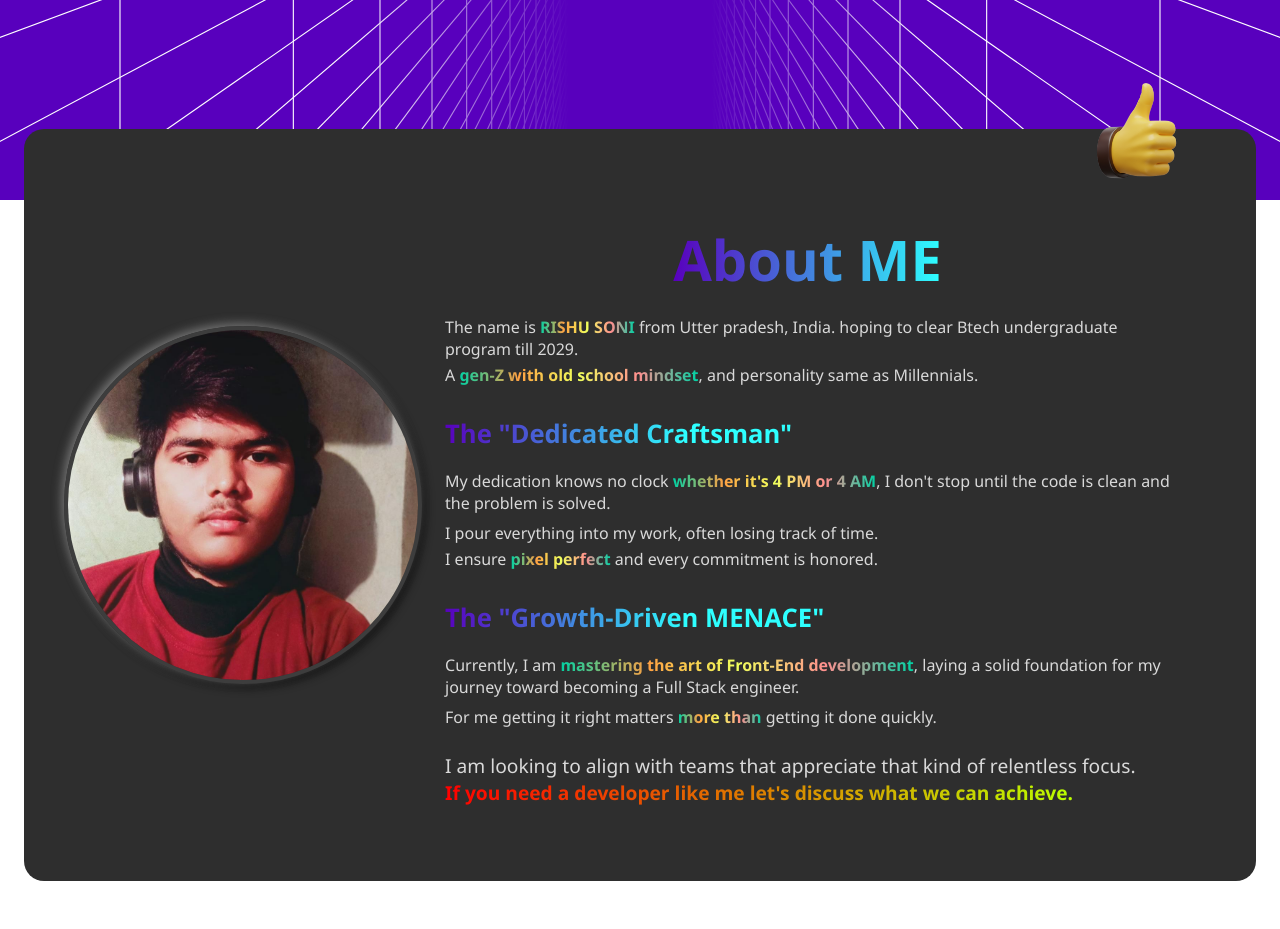
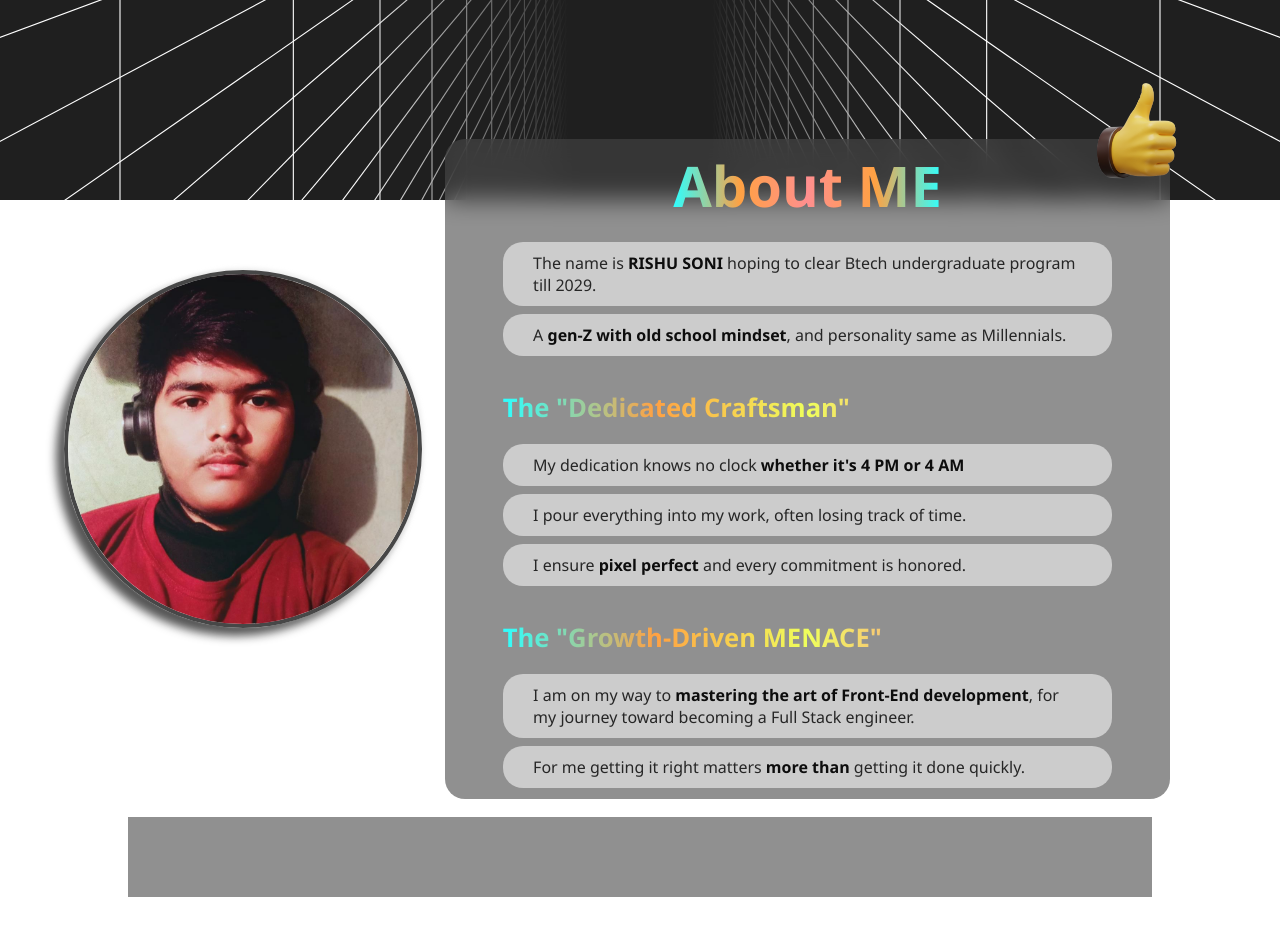
Before and after one commit to Rishu-Soni/Portfolio_Rishu-2025, a React (Vite) app: page / in a window 1280 px wide. Shown: the part 600-1529 px from the top of the page. After the commit the page ends 1497 px from the top, so only its background shows below. Built offline with nearby package versions, Linux system fonts and the light colour scheme.

Commit message:
Change the UI, try to improve the coloring of website.

```diff
--- a/src/About.jsx
+++ b/src/About.jsx
@@ -5,16 +5,16 @@ import "./CSS/About.css";
 function About() {
   return (
     <section className="aboutSection">
+      <div className="aboutDiv">
         <div className="PhotoDiv">
           <img src={myIMG} alt="My_Photo" className="My_Photo" />
         </div>
         <div className="textDiv">
           <h2 className="About_title">About ME</h2>
           <p className="aboutPara">
-          The name is <p className="highlight"> RISHU SONI</p> from Utter
-          pradesh, India. hoping to clear Btech undergraduate program till 2029.
+            The name is <p className="highlight"> RISHU SONI</p> hoping to clear Btech undergraduate program till 2029.
           </p>
-        <p>
+          <p className="aboutPara">
             A <p className="highlight">gen-Z with old school mindset</p>, and
             personality same as Millennials.
           </p>
@@ -23,30 +23,30 @@ function About() {
           <h3 className="About_subtitle">The "Dedicated Craftsman" </h3>
 
           <p className="aboutPara">
-          My dedication knows no clock <p className="highlight"> whether it's 4 PM or 4 AM</p>, I don't stop
-          until the code is clean and the problem is solved.
+            My dedication knows no clock <p className="highlight"> whether it's 4 PM or 4 AM</p>
           </p>
           <p className="aboutPara">
             I pour everything into my work, often losing track of time. </p>
-        <p>I ensure  <p className="highlight">pixel perfect  </p> and every commitment is honored.
+          <p className="aboutPara">I ensure  <p className="highlight">pixel perfect  </p> and every commitment is honored.
           </p>
 
           <h3 className="About_subtitle">The "Growth-Driven MENACE"</h3>
 
 
           <p className="aboutPara">
-          Currently, I am <p className="highlight">
+            I am on my way to <p className="highlight">
               mastering the art of Front-End development
             </p>
-          , laying a solid foundation for my journey toward becoming a Full
+            , for my journey toward becoming a Full
             Stack engineer.
           </p>
           <p className="aboutPara">
             For me  getting it right matters <p className="highlight">more than </p> getting it done quickly.
           </p>
-        <p className="Appeal_para"> I
-          am looking to align with teams that appreciate that kind of relentless
-          focus.<p className="highlight_appeal">  If you need a developer like me let's discuss what we can achieve.</p></p>
+        </div>
+      </div>
+      <div className="about_Skills ">
+
       </div>
     </section>
   );
--- a/src/CSS/About.css
+++ b/src/CSS/About.css
@@ -1,14 +1,18 @@
 .aboutSection {
+  justify-self: center;
+  align-items: center;
+  position:static;
+  display: flex;
+  flex-direction: column;
+}
+.aboutDiv {
   margin: 80vh 0 6vh 0;
   justify-self: center;
-  height: 94vh;
+  height: 80vh;
   width: 90vw;
   max-width: 1600px;
-  background-color: var(--theme_backgroundColor_Deep);
-  position: static;
+  /* position: static; */
   display: flex;
-  border-radius: 20px;
-  padding: 0 40px;
 }
 
 .PhotoDiv {
@@ -26,24 +30,38 @@
   height: 350px;
   width: 350px;
   border: 4px solid var(--theme_backgroundColor_Front);
-  box-shadow: -3px -3px 10px var(--theme_Light_shadow_color),
-    3px 3px 10px var(--theme_Dark_shadow_color);
+  box-shadow: 2px -2px 4px var(--theme_Light_shadow_color),
+    -8px 8px 10px var(--theme_Dark_shadow_color);
 }
 
 .textDiv {
   display: flex;
   flex-direction: column;
   justify-content: center;
+  width: 90%;
   height: 100%;
   margin: 10px 4% 10px 2%;
   color: var(--theme_ParaText_color);
+  background-color: hsla(0, 0%, 28%, 0.6);
+  backdrop-filter: blur(12px);
+  -webkit-backdrop-filter: blur(10px);
+
+  border-radius: 20px;
+  padding: 10px 5%;
 }
 
 .About_title {
   display: inline-block;
   font-size: 3.5rem;
   font-weight: 700;
-  background: linear-gradient(90deg, var(--Hero_Color1), var(--Hero_Color2));
+  background: linear-gradient(
+    90deg,
+    var(--Hero_Color2),
+    rgb(255, 161, 67),
+    hsl(0, 100%, 78%),
+    rgb(255, 161, 67),
+    var(--Hero_Color2)
+  );
   -webkit-background-clip: text;
   -webkit-text-fill-color: transparent;
   background-clip: text;
@@ -54,7 +72,15 @@
   margin: 30px 0 15px;
   font-size: 1.6rem;
   font-weight: 700;
-  background: linear-gradient(90deg, var(--Hero_Color1), var(--Hero_Color2), var(--Hero_Color2), var(--Hero_Color2));
+  color: var(--Hero_Color1);
+  background: linear-gradient(
+    90deg,
+    var(--Hero_Color2),
+    rgb(255, 161, 67),
+    hsl(66, 100%, 68%),
+    hsl(0, 100%, 78%),
+    var(--Hero_Color2)
+  );
   -webkit-background-clip: text;
   -webkit-text-fill-color: transparent;
   background-clip: text;
@@ -62,40 +88,23 @@
 
 .highlight {
   display: inline-block;
-  font-weight: 700;
-  color: #00cb9f;
-  background: linear-gradient(
-    90deg,
-    hsl(167, 100%, 41%),
-    rgb(255, 161, 67),
-    hsl(66, 100%, 68%),
-    hsl(0, 100%, 78%),
-    hsl(167, 100%, 41%)
-  );
-  -webkit-background-clip: text;
-  -webkit-text-fill-color: transparent;
-  background-clip: text;
+  font-weight: 900;
+  color: var(--theme_HeadingText_color_opp);
 }
 
 .aboutPara {
   margin: 4px 0 4px 0;
+  font-weight: 500;
+  color: var(--theme_ParaText_color_opp);
+  background-color: var(--theme_backgroundColor_Front_opp);
+  border-radius: 20px;
+  padding: 10px 5%;
 }
-.Appeal_para{
-  font-weight: 400;
-  font-size: 1.2rem;
-  margin: 20px 0 4px 0;
+
+.about_Skills {
+  width: 80vw;
+  height: 10vh;
+  background-color: hsla(0, 0%, 28%, 0.6);
+  backdrop-filter: blur(12px);
+  -webkit-backdrop-filter: blur(10px);
 }
-.highlight_appeal{
-  display: inline-block;
-  font-weight: 700;
-  color: #00cb9f;
-  background: linear-gradient(
-    90deg,
-    hsl(0, 100%, 50%),
-    hsl(76, 100%, 50%)
-
-  );
-  -webkit-background-clip: text;
-  -webkit-text-fill-color: transparent;
-  background-clip: text;
-}
--- a/src/CSS/Main.css
+++ b/src/CSS/Main.css
@@ -5,18 +5,26 @@
   --NAV_BorderColor: hsl(0, 0%, 80%, 0);
 
   /* --Hero_Color1: hsl(268, 96%, 37%); #009876 */
-  --Hero_Color1: hsl(268, 100%, 37%);
+  --Hero_Color1: hsl(268, 96%, 37%);
   --Hero_Color2: hsl(180, 100%, 59%);
 
   --theme_backgroundColor_Deepest:hsl(0, 0%, 12%) ;
-  --theme_backgroundColor_Deep:hsl(0, 0%, 18%) ;
-  --theme_backgroundColor_Front:hsl(0, 0%, 24%) ;
+  --theme_backgroundColor_Deep:hsl(0, 0%, 20%) ;
+  --theme_backgroundColor_Front:hsl(0, 0%, 28%) ;
+  --Hero_Color2: hsl(180, 100%, 59%);
+
+  --theme_backgroundColor_Deepest_opp:hsl(0, 0%, 70%) ;
+  --theme_backgroundColor_Deep_opp:hsl(0, 0%, 75%) ;
+  --theme_backgroundColor_Front_opp:hsl(0, 0%, 80%) ;
 
   --theme_ParaText_color: hsl(0, 0%, 85%);
   --theme_HeadingText_color: hsl(0, 0%, 95%);
 
-  --theme_Light_shadow_color: hsl(0, 0%, 45%);
-  --theme_Dark_shadow_color: hsl(0, 0%, 5%);
+  --theme_ParaText_color_opp: hsl(0, 0%, 15%);
+  --theme_HeadingText_color_opp: hsl(0, 0%, 5%);
+
+  --theme_Light_shadow_color: hsla(0, 0%, 90%,0.7);
+  --theme_Dark_shadow_color: hsla(0, 0%, 5%, 0.7);
 }
 
 * {
--- a/src/CSS/background.css
+++ b/src/CSS/background.css
@@ -9,7 +9,7 @@
   background-size: cover;
   background-position: center;
   background-repeat: no-repeat;
-  background: var(--Hero_Color1);
+  background: var(--theme_backgroundColor_Deepest);
   /* filter: hue-rotate(300deg); */
 }
 
@@ -59,7 +59,7 @@
   font-weight: bold;
   font-size: 3.5rem;
   font-weight: 900;
-  background-color: var(--Hero_Color1);
+  background-color: var(--theme_backgroundColor_Deepest);
   color: var(--theme_HeadingText_color);
 }
 .FullStack_endText::before {
```
Lines whose indentation alone changed are shown as unchanged.
